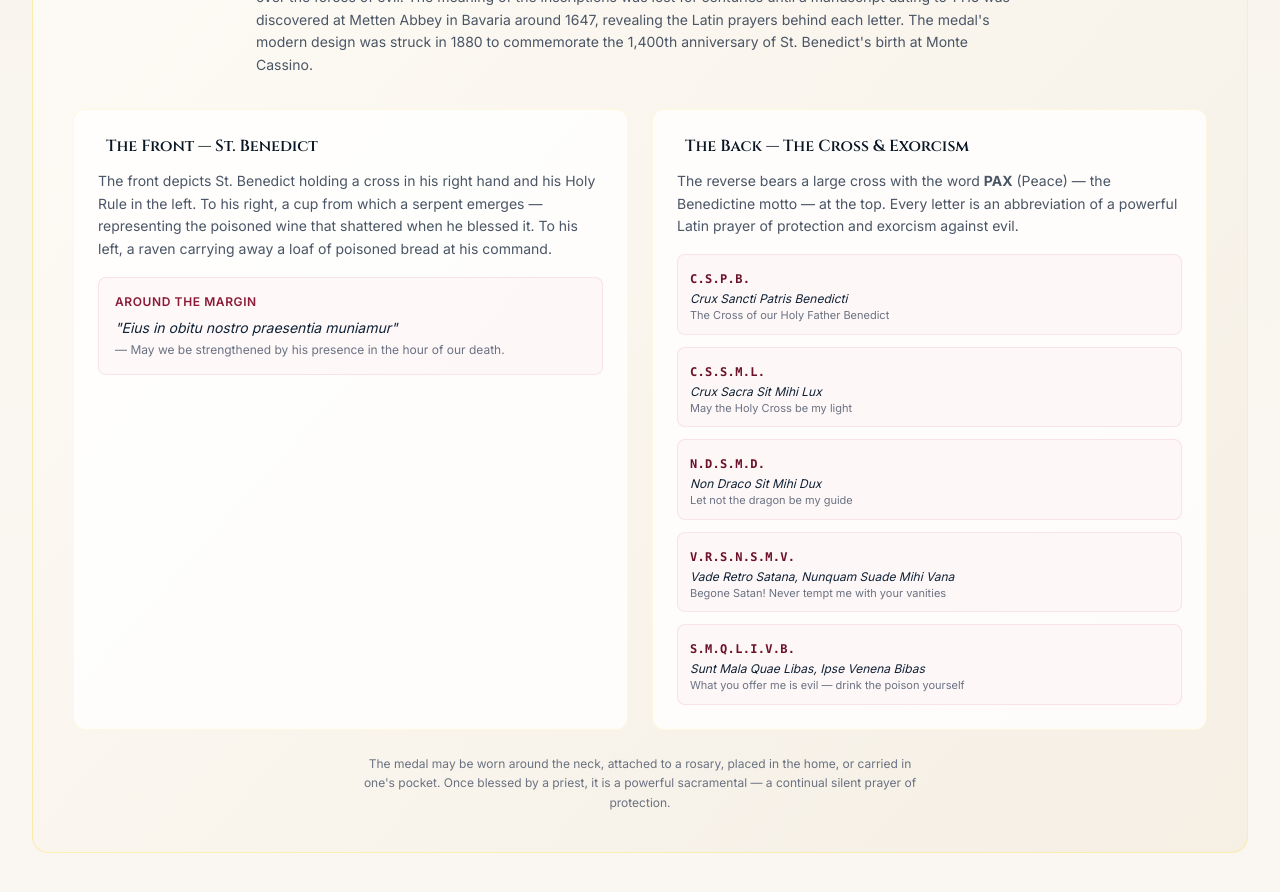
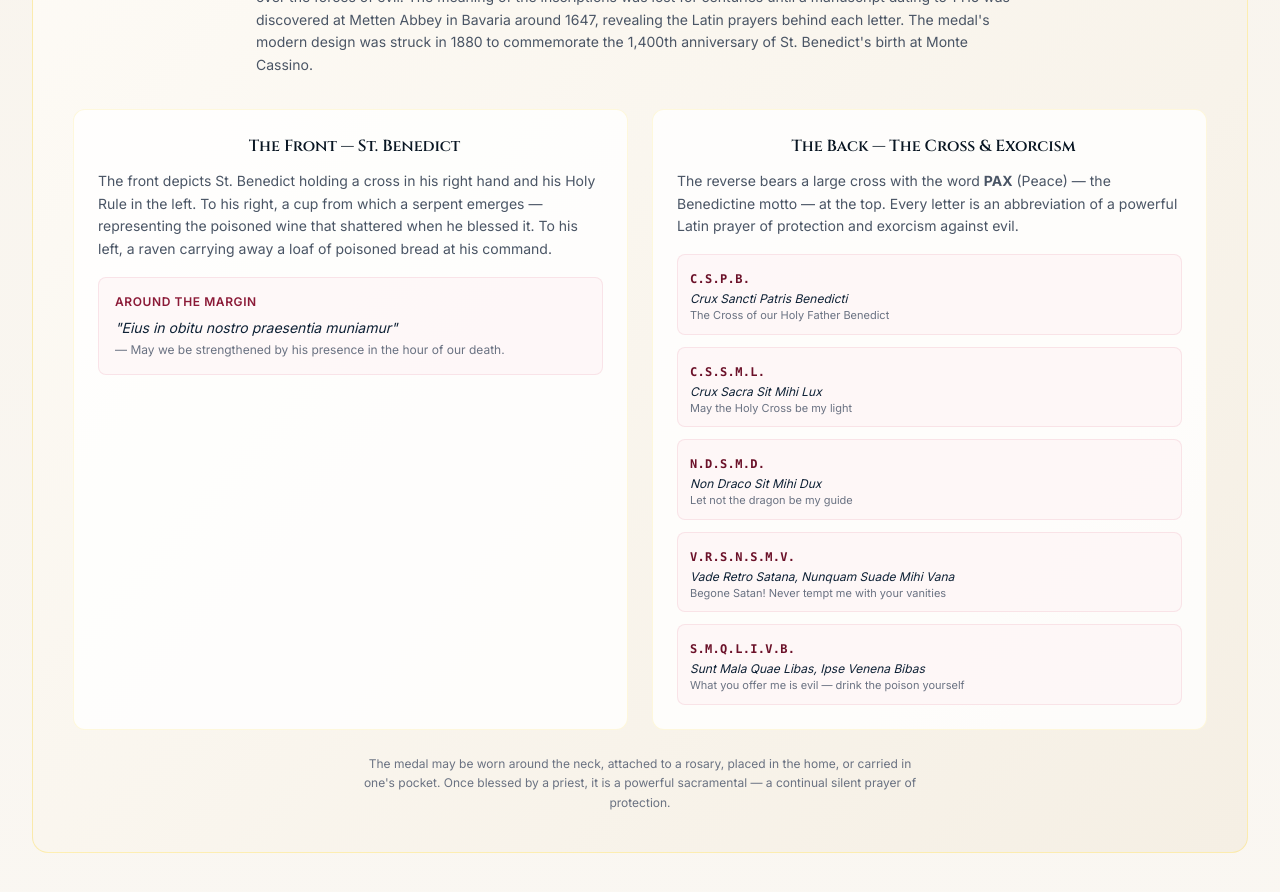
Before and after one commit to kbt117/st-benedict, a React (Vite) app: page / in a window 1280 px wide. Shown: the part 6920-7812 px from the top of the page. Built offline with nearby package versions, Linux system fonts and the light colour scheme.

Commit message:
Update History.tsx

```diff
--- a/src/components/History.tsx
+++ b/src/components/History.tsx
@@ -139,7 +139,7 @@ export default function History() {
           <div className="mt-8 grid gap-6 md:grid-cols-2">
             {/* Front */}
             <div className="rounded-xl bg-white/80 border border-amber-100/60 p-6">
-              <h4 className="font-serif text-base font-semibold text-navy-800 flex items-center gap-2">
+              <h4 className="font-serif text-base font-semibold text-navy-800 flex items-center justify-center gap-2">
                 <span className="text-lg"></span> The Front — St. Benedict
               </h4>
               <p className="mt-3 text-sm text-gray-600 leading-relaxed">
@@ -159,7 +159,7 @@ export default function History() {
             </div>
             {/* Back */}
             <div className="rounded-xl bg-white/80 border border-amber-100/60 p-6">
-              <h4 className="font-serif text-base font-semibold text-navy-800 flex items-center gap-2">
+              <h4 className="font-serif text-base font-semibold text-navy-800 flex items-center justify-center gap-2">
                 <span className="text-lg"></span> The Back — The Cross &amp; Exorcism
               </h4>
               <p className="mt-3 text-sm text-gray-600 leading-relaxed">
```
